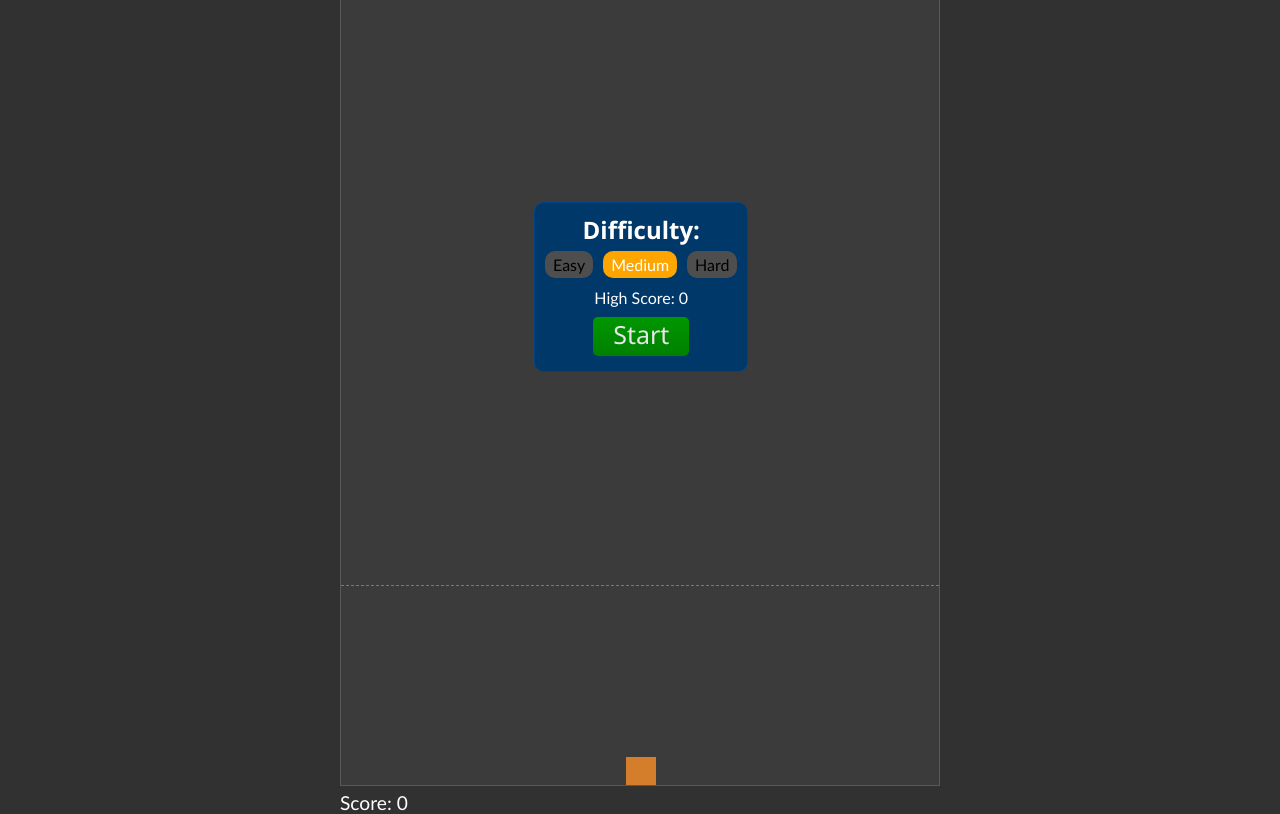
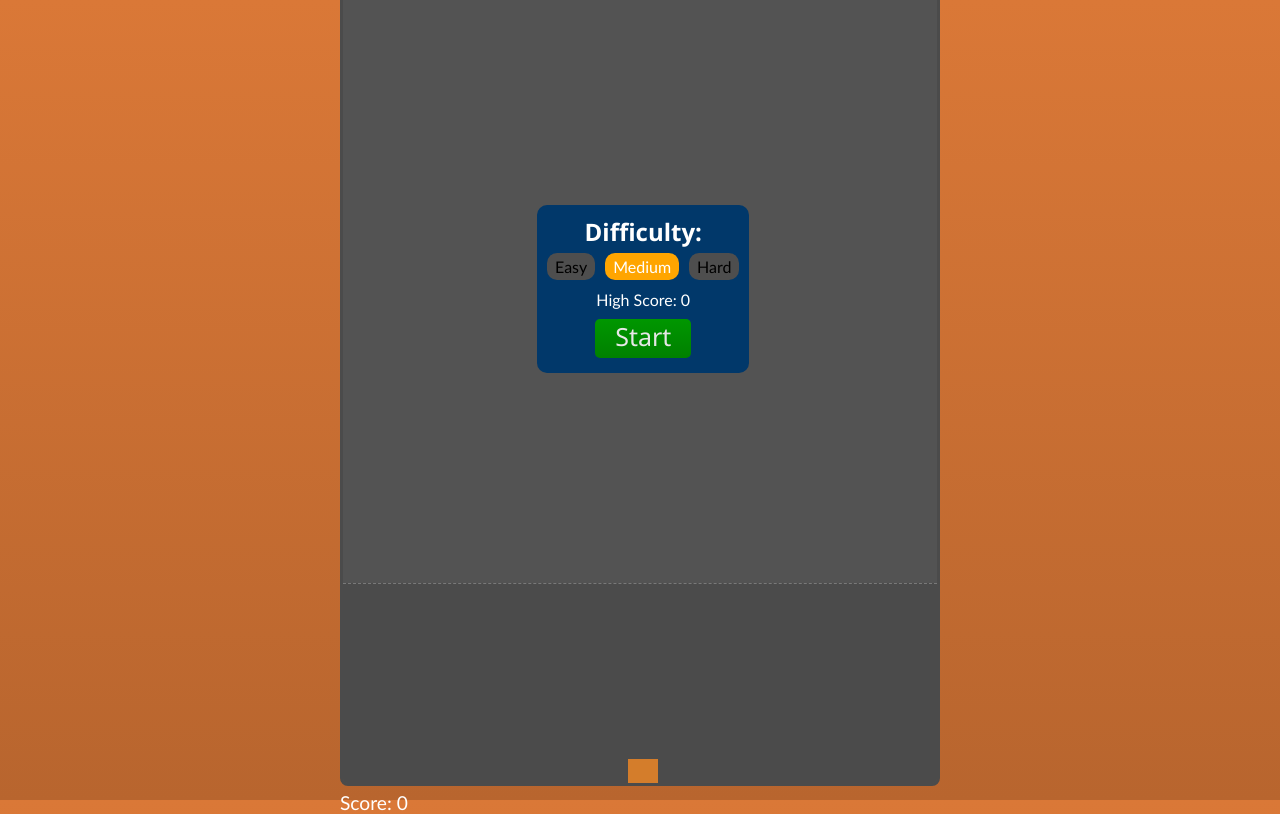
Before and after one commit to bendik-bruun-olsen/Cubedash, a plain HTML site: page index.html in a window 1280 px wide. Drawn offline with Linux system fonts and the light colour scheme.

Commit message:
Some styling.

```diff
--- a/script.js
+++ b/script.js
@@ -38,6 +38,7 @@ playerBox.style.width = "30px";
 playerBox.style.height = "30px";
 wrapper.style.width = "600px";
 wrapper.style.height = "800px";
+//
 
 const wrapperHeight = wrapper.offsetHeight
 const wrapperWidth = wrapper.offsetWidth
--- a/style.css
+++ b/style.css
@@ -11,7 +11,8 @@ body {
     align-items: center;
     background-color: rgb(49, 49, 49);
     font-size: 16px;
-    font-family:'Gill Sans', 'Gill Sans MT', Calibri, 'Trebuchet MS', sans-serif
+    font-family:'Gill Sans', 'Gill Sans MT', Calibri, 'Trebuchet MS', sans-serif;
+    background: linear-gradient(to top, rgb(184, 101, 46), rgb(218, 120, 55));
 }
 
 main {
@@ -44,13 +45,14 @@ h2 {
 
 #wrapper {
     position: relative;
-    border: 1px solid rgb(88, 88, 88);
-    background-color: rgb(59, 59, 59);
+    border: 3px solid rgb(75, 75, 75);
+    background-color: rgb(83, 83, 83);
     display: flex;
     align-items: flex-end;
     max-height: 900px;
     min-height: 300px;
     overflow: hidden;
+    border-radius: 8px;
 }
 
 #container {
@@ -58,6 +60,7 @@ h2 {
     width: 100%;
     height: 25%;
     border-top: 1px dashed rgb(121, 121, 121);
+    background-color: rgb(75, 75, 75);
 }
 
 #menu {
@@ -66,7 +69,6 @@ h2 {
     position: absolute;
     align-items: center;
     background-color: #01386a;
-    border: 1px solid #004483;
     padding: 10px 5px 5px 5px;
     border-radius: 10px;
     z-index: 1;
@@ -75,6 +77,7 @@ h2 {
 #player-box {
     position: absolute;
     background-color: rgb(212, 125, 43);
+    z-index: 1;
 }
 
 .falling-box {
```
